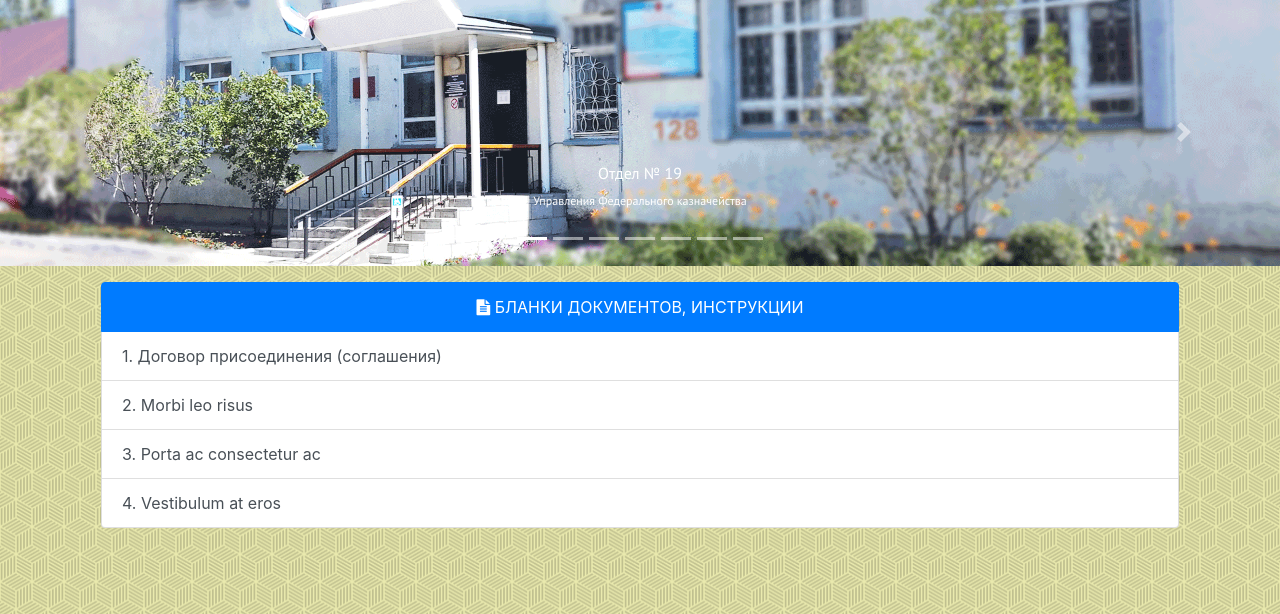
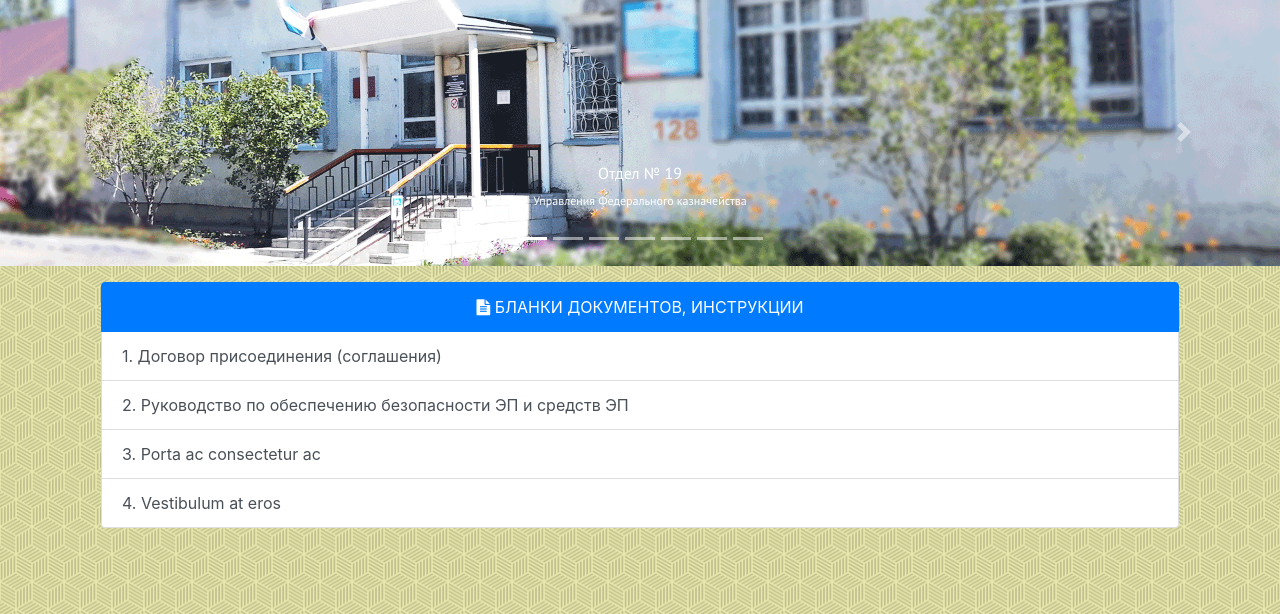
Before and after one commit to Vigi73/otdel19, a Django app: page /blanks/ in a window 1280 px wide. Shown: the part 97-711 px from the top of the page. Run offline with Django 3.2, Linux system fonts and the light colour scheme; some libraries are stand-ins or nearby versions; some web fonts are replaced.

Commit message:
add blanks

```diff
--- a/blanks/templates/blanks/blanks.html
+++ b/blanks/templates/blanks/blanks.html
@@ -14,7 +14,7 @@
     <i class="fa fa-file-text " aria-hidden="true"></i> БЛАНКИ ДОКУМЕНТОВ, ИНСТРУКЦИИ
   </a>
   <a href="{% static 'files/blanks/DogovorТОФК2018.doc' %}" class="list-group-item list-group-item-action">1. Договор присоединения (соглашения)</a>
-  <a href="#" class="list-group-item list-group-item-action">2. Morbi leo risus</a>
+  <a href="{% static 'files/blanks/bezopasnoct.doc' %}" class="list-group-item list-group-item-action">2. Руководство по обеспечению безопасности ЭП и средств ЭП</a>
   <a href="#" class="list-group-item list-group-item-action">3. Porta ac consectetur ac</a>
   <a href="#" class="list-group-item list-group-item-action">4. Vestibulum at eros</a>
 </div>
```
Also changed, not shown: 1 other file.
